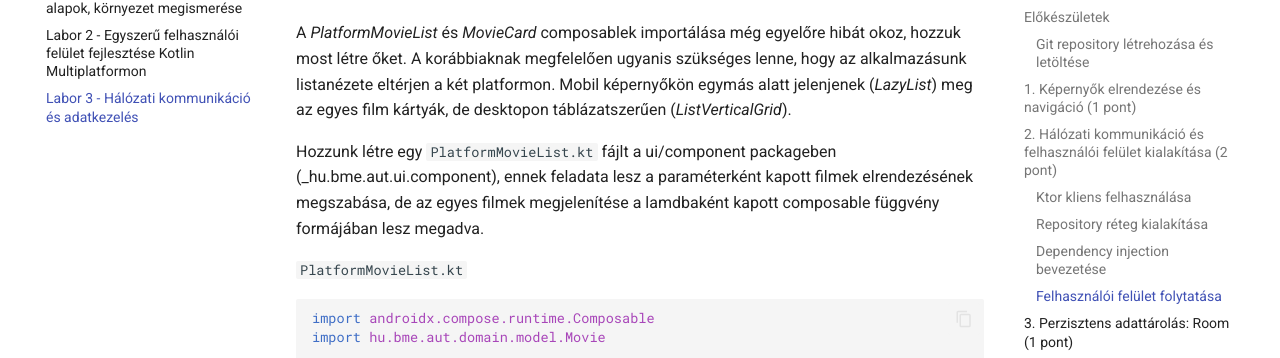
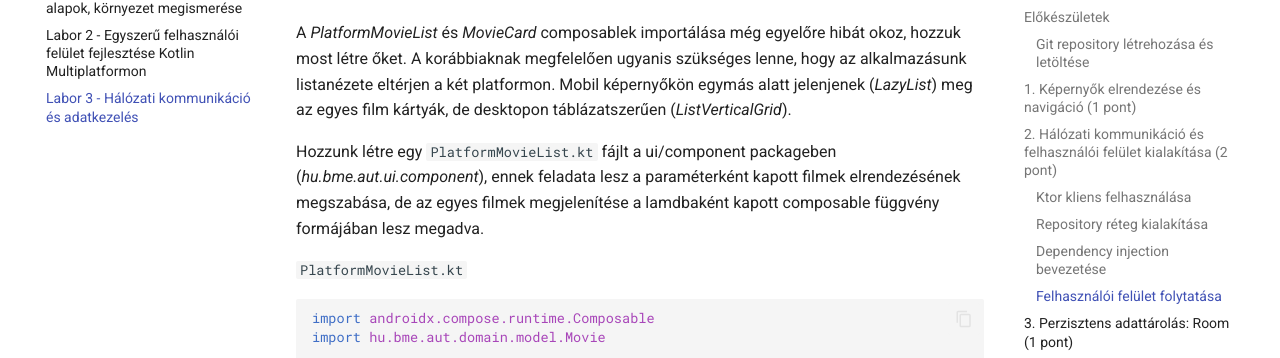
Before and after one commit to VIAUBXAV084/laborok, an MkDocs documentation site: the page built from docs/laborok/lab3/index.md, in a window 1280 px wide and 900 px high, scrolled down 16648 px. Shown: the part 118-476 px from the top of the window. Built offline with MkDocs 1.6.1 and Material for MkDocs 9.7.7, drawn with Linux system fonts in a browser that asks for light colours; comment, search, counter and statistics services are not loaded; some of the changed text lies outside the part shown.

Commit message:
minor formatting fixes

````diff
--- a/docs/laborok/lab3/index.md
+++ b/docs/laborok/lab3/index.md
@@ -73,7 +73,7 @@
     }
 
 val androidMain by getting {
-    dependsOn(mobileMain) ---> így az android eléri a mobileMain kódját
+    dependsOn(mobileMain) // ---> így az android eléri a mobileMain kódját
 }
 
 val iosX64Main by getting
@@ -82,7 +82,7 @@
 val desktopMain by getting
 
 val iosMain by creating {
-    dependsOn(mobileMain) ---> így az ios eléri a mobileMain kódját
+    dependsOn(mobileMain) // ---> így az ios eléri a mobileMain kódját
     iosX64Main.dependsOn(this)
     iosArm64Main.dependsOn(this)
     iosSimulatorArm64Main.dependsOn(this)
@@ -636,7 +636,7 @@
 
 A _PlatformMovieList_ és _MovieCard_ composablek importálása még egyelőre hibát okoz, hozzuk most létre őket. A korábbiaknak megfelelően ugyanis szükséges lenne, hogy az alkalmazásunk listanézete eltérjen a két platformon. Mobil képernyőkön egymás alatt jelenjenek (_LazyList_) meg az egyes film kártyák, de desktopon táblázatszerűen (_ListVerticalGrid_).
 
-Hozzunk létre egy `PlatformMovieList.kt` fájlt a ui/component packageben (_hu.bme.aut.ui.component), ennek feladata lesz a paraméterként kapott filmek elrendezésének megszabása, de az egyes filmek megjelenítése a lamdbaként kapott composable függvény formájában lesz megadva.
+Hozzunk létre egy `PlatformMovieList.kt` fájlt a ui/component packageben (_hu.bme.aut.ui.component_), ennek feladata lesz a paraméterként kapott filmek elrendezésének megszabása, de az egyes filmek megjelenítése a lamdbaként kapott composable függvény formájában lesz megadva.
 
 `PlatformMovieList.kt`
 ```kotlin
@@ -1115,11 +1115,11 @@
 ...
 
 override fun storedMovies() =
-        moviesDao.getAllAsFlow().map {
-            movieEntities -> movieEntities.map {
-                it.toMovieDomain()
-            }
+    moviesDao.getAllAsFlow().map {
+        movieEntities -> movieEntities.map {
+            it.toMovieDomain()
         }
+    }
 
 override suspend fun addMovieToWatchList(movie: Movie) {
     moviesDao.insert(movie.copy(onWatchlist = true).toMovieEntity())
````
